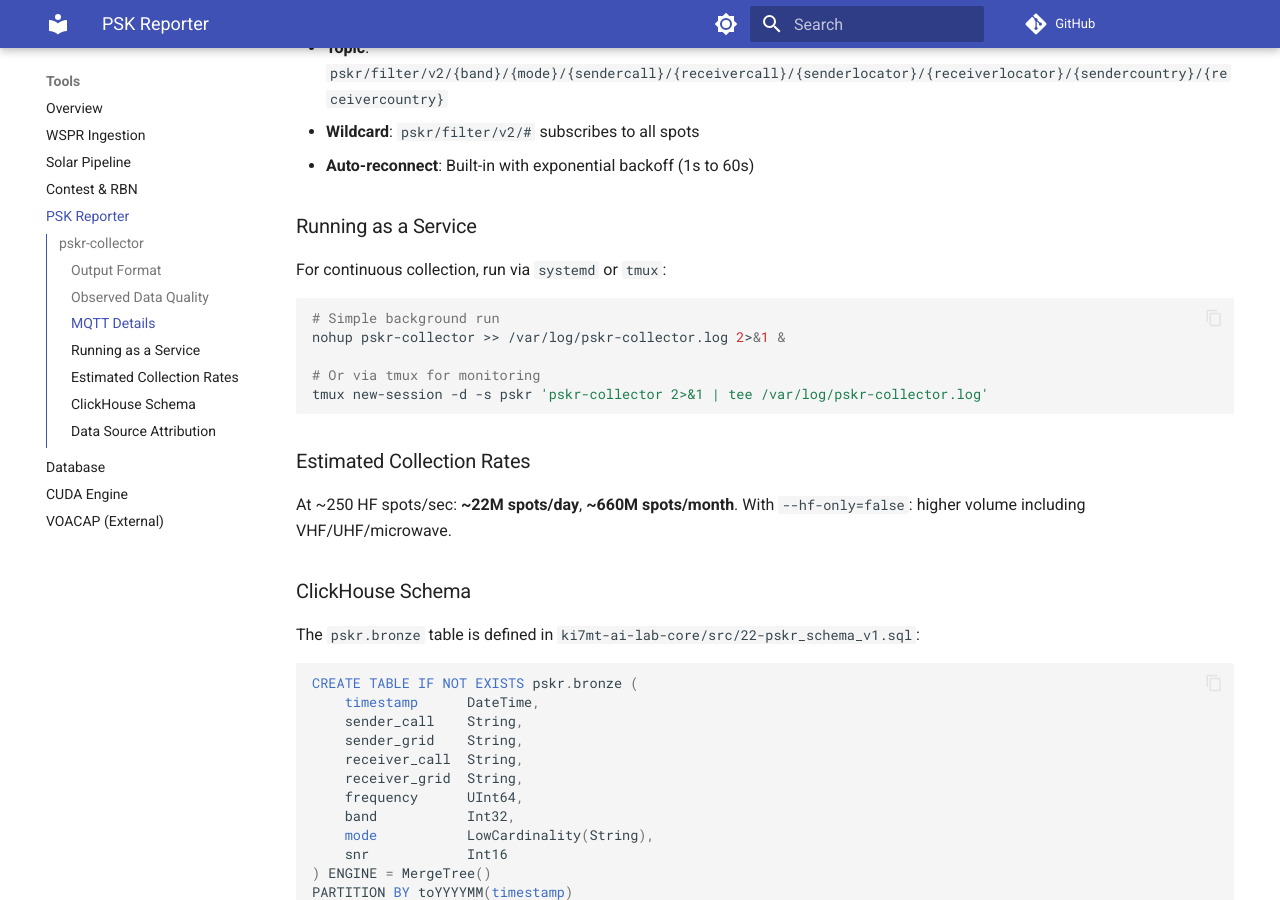
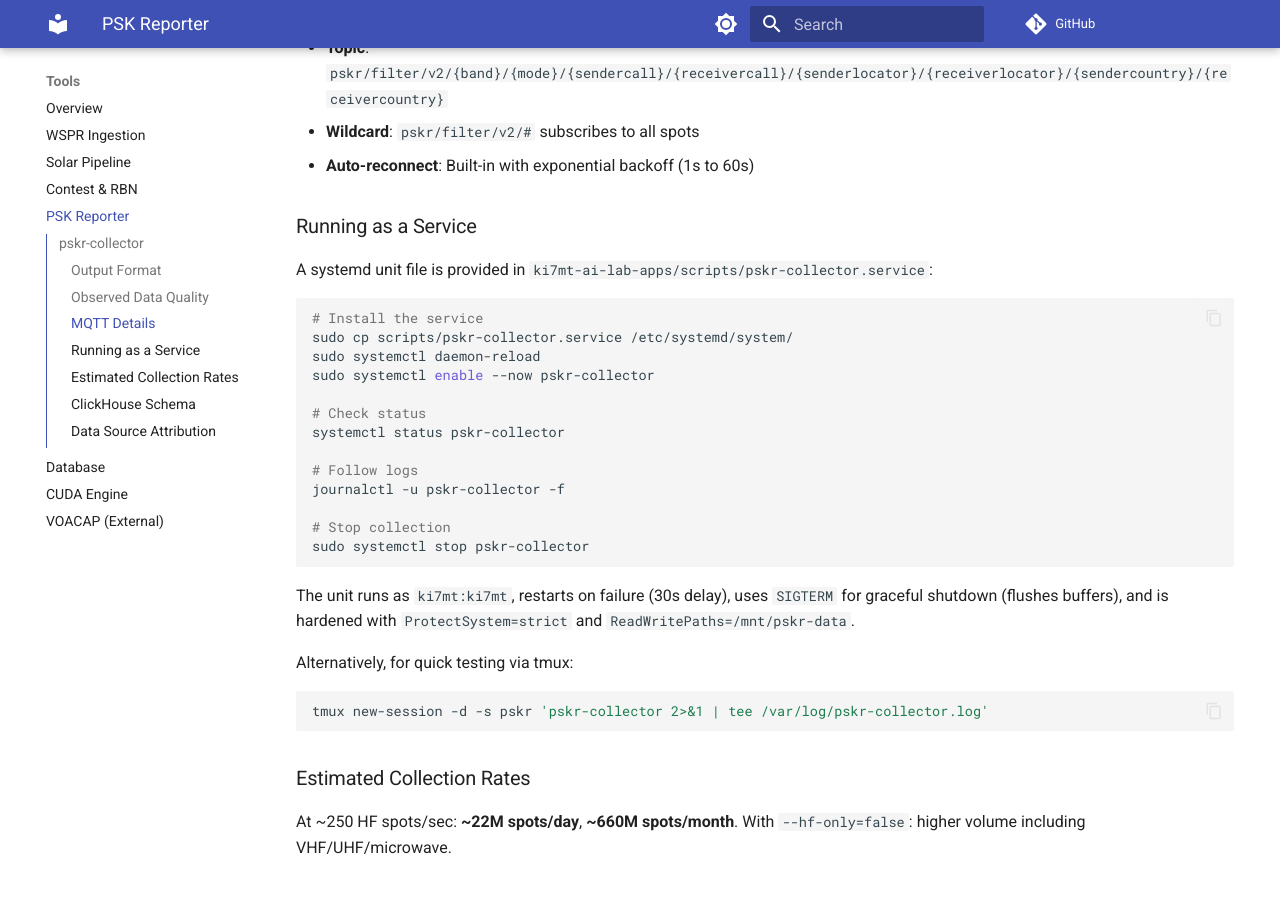
Before and after one commit to IONIS-AI/ionis-docs, an MkDocs documentation site: the page built from docs/tools/pskr.md, in a window 1280 px wide and 900 px high, scrolled down 2719 px. Built offline with MkDocs 1.6.1 and Material for MkDocs 9.7.7, drawn with Linux system fonts in a browser that asks for light colours; comment, search, counter and statistics services are not loaded.

Commit message:
docs: add systemd install instructions for pskr-collector
Co-Authored-By: Claude Opus 4.6 <noreply@anthropic.com>

````diff
--- a/docs/tools/pskr.md
+++ b/docs/tools/pskr.md
@@ -114,13 +114,31 @@ All 10 HF bands represented (160m through 10m).
 
 ### Running as a Service
 
-For continuous collection, run via `systemd` or `tmux`:
+A systemd unit file is provided in `ki7mt-ai-lab-apps/scripts/pskr-collector.service`:
 
 ```bash
-# Simple background run
-nohup pskr-collector >> /var/log/pskr-collector.log 2>&1 &
+# Install the service
+sudo cp scripts/pskr-collector.service /etc/systemd/system/
+sudo systemctl daemon-reload
+sudo systemctl enable --now pskr-collector
 
-# Or via tmux for monitoring
+# Check status
+systemctl status pskr-collector
+
+# Follow logs
+journalctl -u pskr-collector -f
+
+# Stop collection
+sudo systemctl stop pskr-collector
+```
+
+The unit runs as `ki7mt:ki7mt`, restarts on failure (30s delay), uses `SIGTERM` for
+graceful shutdown (flushes buffers), and is hardened with `ProtectSystem=strict` and
+`ReadWritePaths=/mnt/pskr-data`.
+
+Alternatively, for quick testing via tmux:
+
+```bash
 tmux new-session -d -s pskr 'pskr-collector 2>&1 | tee /var/log/pskr-collector.log'
 ```
 
````
